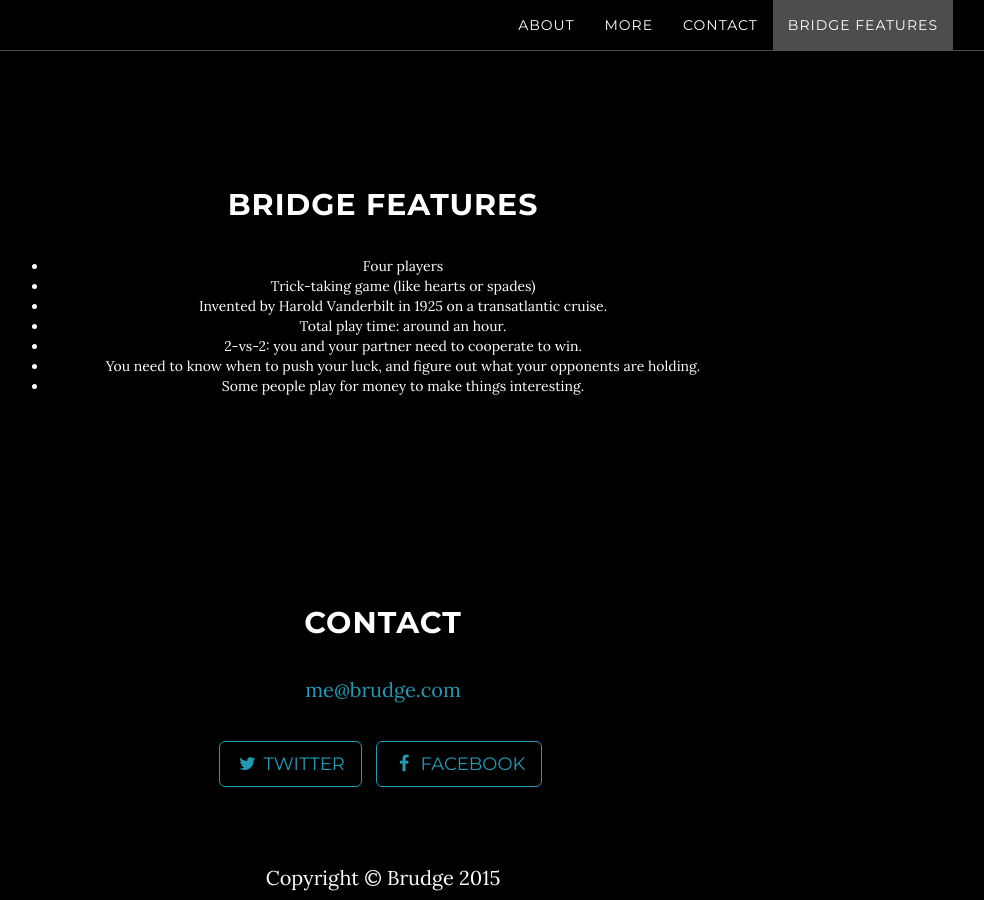
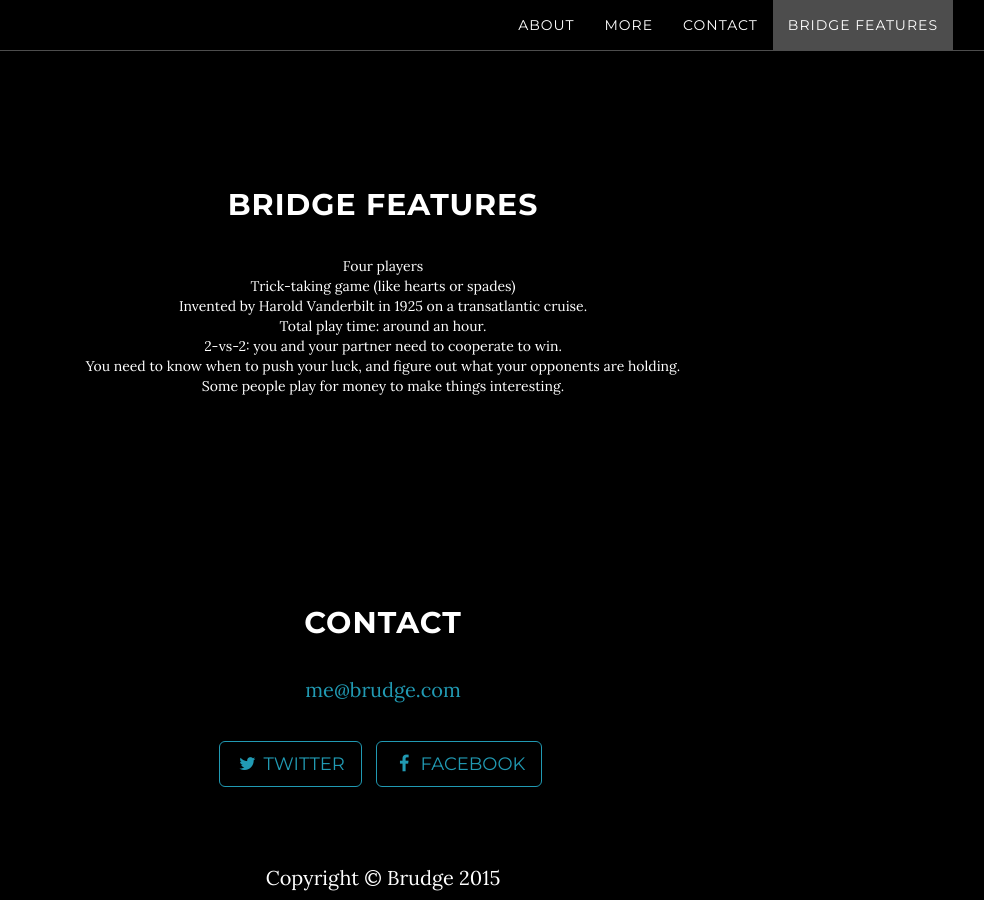
Before and after one commit to the-ted/brudge, a Jekyll site: the page built from index.html, in a window 1280 px wide and 900 px high, scrolled down 3161 px. Shown: the whole window, without its empty margins (257-1241 px from the left). Built offline with Jekyll 4.4.1, drawn with Linux system fonts in a browser that asks for light colours.

Commit message:
Took out list style.

```diff
--- a/_includes/bridge.html
+++ b/_includes/bridge.html
@@ -3,7 +3,7 @@
       <div class="row">
         <div class="col-lg-8 col-lg-offset-2">
           <h2>Bridge Features</h2>
-	  <ul class="unstyled">
+	  <ul class="list-unstyled">
 	    <li>Four players</li>
 	    <li>Trick-taking game (like hearts or spades)</li>
 	    <li>Invented by Harold Vanderbilt in 1925 on a transatlantic cruise.</li>
```
